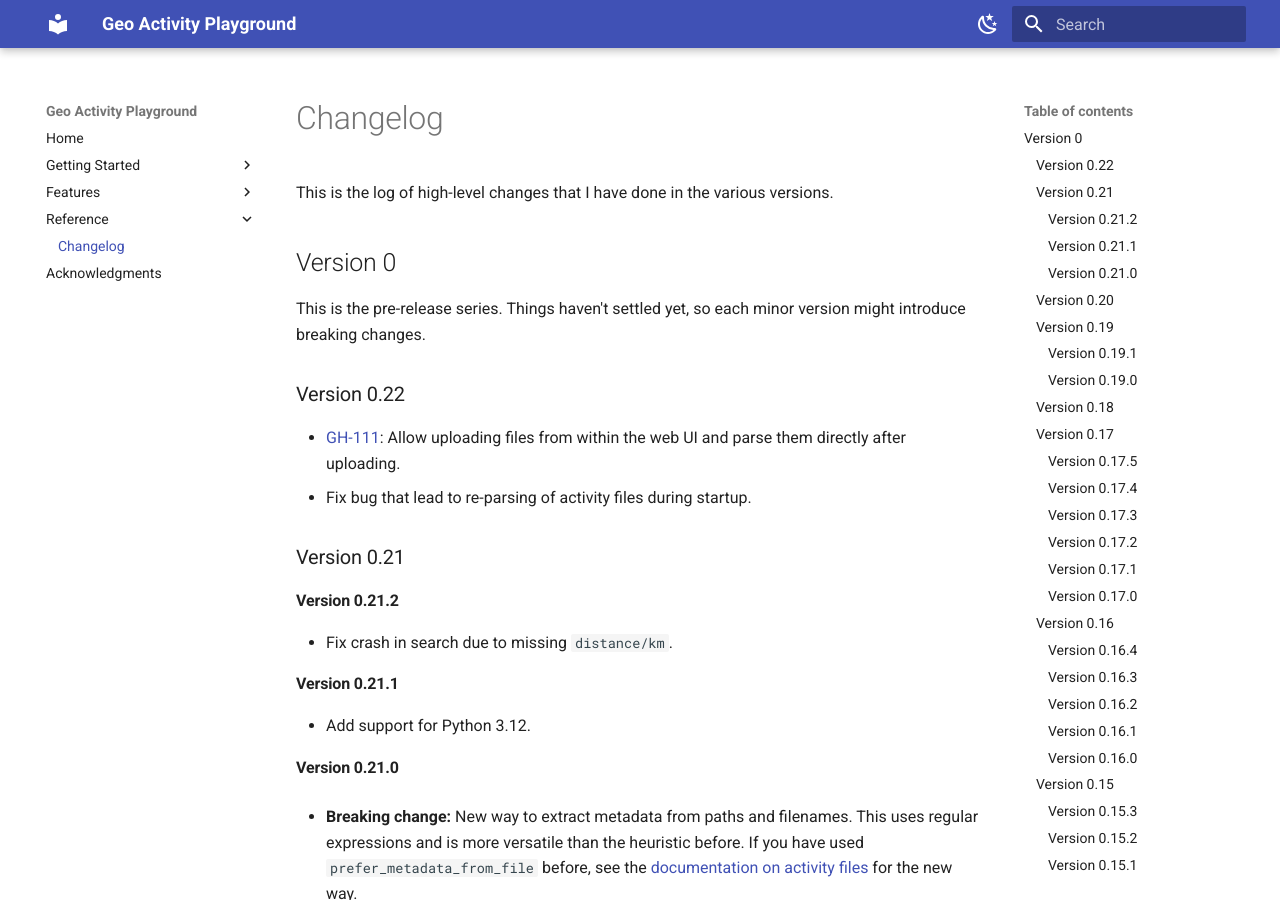
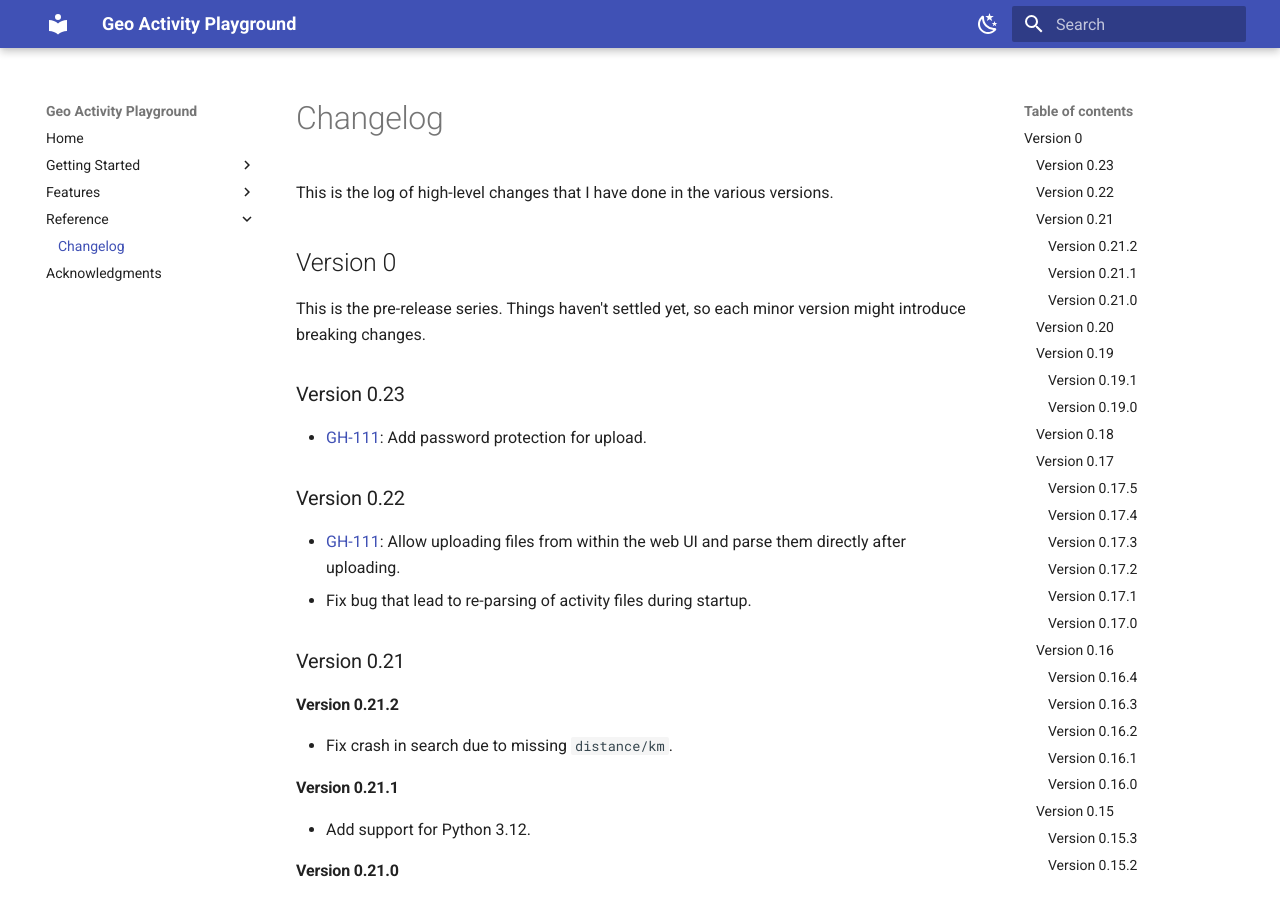
Before and after one commit to martin-ueding/geo-activity-playground, an MkDocs documentation site: the page built from docs/reference/changelog.md, in a window 1280 px wide and 900 px high. Built offline with MkDocs 1.6.1 and Material for MkDocs 9.7.7, drawn with Linux system fonts in a browser that asks for light colours.

Commit message:
Changelog entry

```diff
--- a/docs/reference/changelog.md
+++ b/docs/reference/changelog.md
@@ -5,6 +5,10 @@
 ## Version 0
 
 This is the pre-release series. Things haven't settled yet, so each minor version might introduce breaking changes.
+
+### Version 0.23
+
+- [GH-111](https://github.com/martin-ueding/geo-activity-playground/issues/111): Add password protection for upload.
 
 ### Version 0.22
 
```
